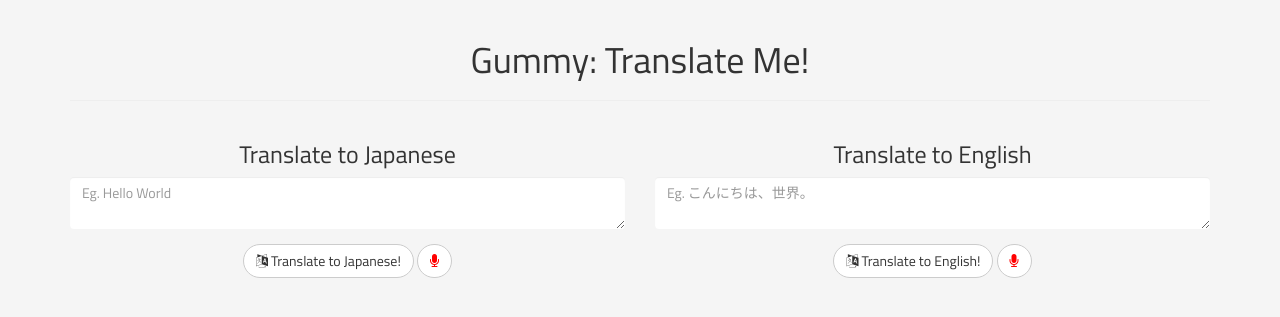
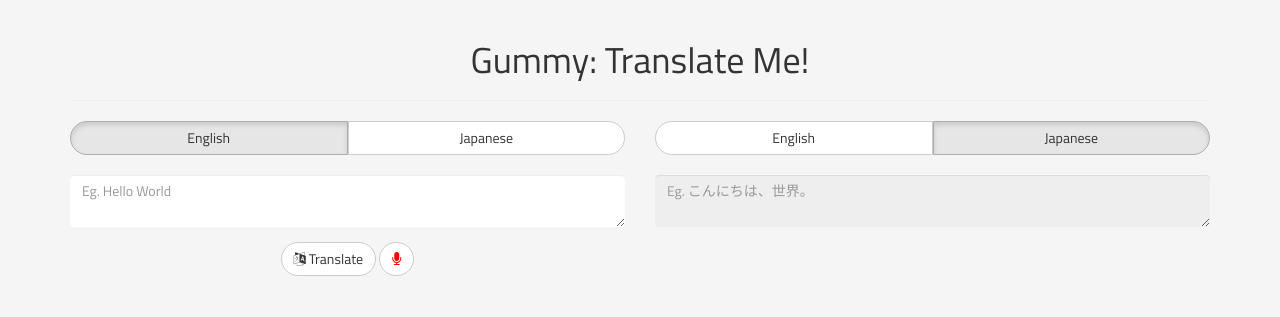
Before and after one commit to jnsoo123/gummy2, a Flask app: page / in a window 1280 px wide. Shown: the top 317 px of the page. Run offline with Flask 2, Linux system fonts and the light colour scheme; some libraries are stand-ins or nearby versions.

Commit message:
refactored app

```diff
--- a/gummy2/gummy2.py
+++ b/gummy2/gummy2.py
@@ -18,27 +18,30 @@ def home():
     remove_files()
     return render_template('home.html')
 
-@app.route('/_ja_translate', methods=['GET'])
-def ja_translate():
+@app.route('/_translate', methods=['GET'])
+def translate():
     remove_files()
-    text = request.args.get('text', '', type=str)
 
-    translate = Translator(to_lang='ja', from_lang='en-US')
-    translated_text = translate.translate(text)
+    text = request.args.get('text', '', type=unicode)
+    lang_to = request.args.get('lang_to', '', type=str)
+    lang_from = request.args.get('lang_from', '', type=str)
 
-    save_speech_mp3_files(text, translated_text)
-    return jsonify(translated_text)
+    print request.args
 
-@app.route('/_en_translate', methods=['GET'])
-def en_translate():
-    remove_files()
-    text = request.args.get('text', '', type=unicode)
+    translate = Translator(to_lang=lang_to, from_lang=lang_from)
 
-    translate = Translator(to_lang='en-US', from_lang='ja')
-    translated_text = urllib.quote(translate.translate(text.encode('utf-8')))
+    try:
+        translated_text = translate.translate(text)
+    except KeyError:
+        try:
+            translated_text = translate.translate(str(text))
+        except UnicodeEncodeError:
+            translated_text = urllib.quote(translate.translate(text.encode('utf-8')))
+    except UnicodeEncodeError:
+        translated_text = urllib.quote(translate.translate(text.encode('utf-8')))
 
-    save_speech_mp3_files(urllib.unquote(translated_text), text)
-    return jsonify(translated_text)
+    save_speech_mp3_files(text, translated_text, lang_from, lang_to)
+    return jsonify(urllib.unquote(translated_text))
 
 @app.route('/_record_voice', methods=['POST'])
 def record_voice():
@@ -74,13 +77,13 @@ def record_voice():
         print 'text: ' + text
         return jsonify(text)
 
-def save_speech_mp3_files(en_text, ja_text):
+def save_speech_mp3_files(text, translated_text, text_lang, translated_text_lang):
     UPLOAD_FOLDER = os.path.dirname(os.path.abspath(__file__))
     print UPLOAD_FOLDER
 
-    tts_en = gTTS(text=en_text, lang='en')
+    tts_en = gTTS(text=text.encode('utf-8'), lang=text_lang)
     tts_en.save(os.path.join(UPLOAD_FOLDER, 'static', 'en_speech.mp3'))
-    tts_ja = gTTS(text=ja_text.encode('utf-8'), lang='ja')
+    tts_ja = gTTS(text=translated_text.encode('utf-8'), lang=translated_text_lang)
     tts_ja.save(os.path.join(UPLOAD_FOLDER, 'static', 'ja_speech.mp3'))
 
 def remove_files():
--- a/gummy2/templates/home.html
+++ b/gummy2/templates/home.html
@@ -5,13 +5,16 @@
 $SCRIPT_ROOT = {{ request.script_root|tojson|safe }};
 
 $(function(){
-  var translateToJapaneseButton = $('#translateToJapanese');
-  var translateToEnglishButton  = $('#translateToEnglish');
-  var recordToJapaneseButton    = $('#recordToJapanese');
+  var translateButton           = $('#translateButton');
+
+  var recordButton              = $('#recordVoice');
   var recordToEnglishButton     = $('#recordToEnglish');
+
   var alert                     = $('#unableToUnderstandAlert');
+
   var playRecordEnglish         = $('#playRecordEnglish');
   var playRecordJapanese        = $('#playRecordJapanese');
+
   var audioEnglish              = document.getElementById('audioEnglish')
   var audioJapanese             = document.getElementById('audioJapanese')
 
@@ -50,16 +53,12 @@ $(function(){
 
           mediaRecorder.onstop = function(e, a){
             console.log(a);
-            if (currentRecorder == 'en-US') {
-              recordToJapaneseButton.html('Translating voice...')
-            } else {
-              recordToEnglishButton.html('Translating voice...')
-            }
+            recordButton.html('Translating voice...')
             console.log('recorder stopped');
             var blob = new Blob(chunks, { 'type': 'audio/ogg;codecs=opus' });
             var form = new FormData();
             form.append('file', blob);
-            form.append('language', currentRecorder)
+            form.append('language', translateButton.attr('data-from'))
             $.ajax({
               type: 'POST',
               url: $SCRIPT_ROOT + '/_record_voice',
@@ -68,25 +67,27 @@ $(function(){
               contentType: false
             }).done(function(data){
               console.log(data);
-              if (currentRecorder == 'en-US') {
-                recordToJapaneseButton.html('<i class="fa fa-microphone"></i>');
-              } else {
-                recordToEnglishButton.html('<i class="fa fa-microphone"></i>');
-              }
+              recordButton.html('<i class="fa fa-microphone"></i>');
               if(data != 'Unable to understand'){
-                if (currentRecorder == 'en-US') {
-                  $('#textTranslateToJapanese').val(data);
-                  translateToJapaneseButton.click();
-                } else {
-                  $('#textTranslateToEnglish').val(data);
-                  translateToEnglishButton.click();
-                }
+                $('#textTranslateToJapanese').val(data);
+                translateButton.click();
               } else {
                 alert.show().delay(5000).fadeOut();
               }
             });
             chunks = [];
           }
+
+          $('.btn-group a').click(function(){
+            $(this).parent().children().removeClass('active');
+            $(this).addClass('active');
+
+            if ($(this).parent().is('#btn-group__left')) {
+              translateButton.attr('data-from', $(this).data('lang'));
+            } else {
+              translateButton.attr('data-to', $(this).data('lang'));
+            }
+          });
 
           playRecordEnglish.click(function(){
             $(this).html('Playing...')
@@ -100,14 +101,16 @@ $(function(){
             audioJapanese.play();
           });
 
-          translateToJapaneseButton.bind('click', function(){
-            translateToJapaneseButton.text('Translating to Japanese...')
+          translateButton.bind('click', function(){
+            translateButton.text('Translating...')
 
-              $.getJSON($SCRIPT_ROOT + '/_ja_translate', {
-                text: $('#textTranslateToJapanese').val()
+              $.getJSON($SCRIPT_ROOT + '/_translate', {
+                text: $('#textTranslateToJapanese').val(),
+                lang_to: $(this).attr('data-to'),
+                lang_from: $(this).attr('data-from')
               }, function(data){
                 $('#textTranslateToEnglish').val(data);
-                translateToJapaneseButton.html('<i class="fa fa-language"></i> Translate to Japanese!');
+                translateButton.html('<i class="fa fa-language"></i> Translate');
                 timestamp = Date.now();
                 en_path = '/static/en_speech.mp3?timestamp=' + timestamp;
                 $('#audioEnglish').attr('src', en_path);
@@ -119,44 +122,12 @@ $(function(){
             return false
           });
 
-          translateToEnglishButton.bind('click', function(){
-            translateToEnglishButton.text('Translating to English...');
-
-            $.getJSON($SCRIPT_ROOT + '/_en_translate', {
-              text: $('#textTranslateToEnglish').val()
-            }, function(data){
-              $('#textTranslateToJapanese').val(decodeURIComponent(data));
-              translateToEnglishButton.html('<i class="fa fa-language"></i> Translate to English!');
-              timestamp = Date.now();
-              ja_path = '/static/ja_speech.mp3?timestamp=' + timestamp;
-              $('#audioJapanese').attr('src', ja_path);
-              en_path = '/static/en_speech.mp3?timestamp=' + timestamp;
-              $('#audioEnglish').attr('src', en_path);
-              playRecordEnglish.show();
-              playRecordJapanese.show();
-            });
-          });
-
-          recordToJapaneseButton.on('mousedown', function(){
+          recordButton.on('mousedown', function(){
             currentRecorder = 'en-US';
-            recordToJapaneseButton.html('Recording...');
-            mediaRecorder.start();
-            console.log(mediaRecorder.state);
-            console.log('Recorder Started');
-          }).on('mouseup mouseleave', function(){
-            mediaRecorder.stop();
-            console.log(mediaRecorder.state);
-            console.log('Recorder stopped');
-            recordToJapaneseButton.html('Record');
-          });
-
-          recordToEnglishButton.on('mousedown', function(){
-            currentRecorder = 'ja';
-            recordToEnglishButton.html('Recording...');
+            recordButton.html('Recording...');
             mediaRecorder.start();
           }).on('mouseup mouseleave', function(){
             mediaRecorder.stop();
-            recordToEnglishButton.html('Record');
           });
         },
         function(err){
@@ -184,7 +155,11 @@ $(function(){
   <hr />
   <div class="row">
     <div class="col-sm-6 col-xs-12">
-      <h3 class="text-center">Translate to Japanese</h3>
+      <div id='btn-group__left' class="btn-group btn-group-justified">
+        <a class="btn btn-default active" data-lang='en-US'>English</a>
+        <a class="btn btn-default" data-lang='ja'>Japanese</a>
+      </div>
+      <br />
       <div class="form-group">
         <textarea class='form-control' placeholder='Eg. Hello World' id='textTranslateToJapanese' required >{{ translated_en_text }}</textarea>
       </div>
@@ -194,15 +169,21 @@ $(function(){
         </audio>
       </div>
       <div class="form-group text-center">
-        <button type='button' class='btn btn-default' id='translateToJapanese'><i class='fa fa-language'></i> Translate to Japanese!</button>
-        <button type='button' class='btn btn-default' id='recordToJapanese' style='color: red;'><i class='fa fa-microphone'></i></button>
+        <button type='button' class='btn btn-default' id='translateButton' data-from='en-US' data-to='ja'>
+          <i class='fa fa-language'></i> Translate
+        </button>
+        <button type='button' class='btn btn-default' id='recordVoice' style='color: red;'><i class='fa fa-microphone'></i></button>
         <button type='button' class='btn btn-danger' id='playRecordEnglish'><i class='fa fa-play'></i></button>
       </div>
     </div>
     <div class="col-sm-6 col-xs-12">
-      <h3 class="text-center">Translate to English</h3>
+      <div id='btn-group__right' class="btn-group btn-group-justified">
+        <a class="btn btn-default" data-lang='en-US'>English</a>
+        <a class="btn btn-default active" data-lang='ja'>Japanese</a>
+      </div>
+      <br />
       <div class="form-group">
-        <textarea class='form-control' placeholder='Eg. こんにちは、世界。' id='textTranslateToEnglish' required >{{ translated_ja_text }}</textarea>
+        <textarea disabled class='form-control' placeholder='Eg. こんにちは、世界。' id='textTranslateToEnglish' required >{{ translated_ja_text }}</textarea>
       </div>
       <div class='text-center'>
         <audio id='audioJapanese' controls>
@@ -210,8 +191,6 @@ $(function(){
         </audio>
       </div>
       <div class="form-group text-center">
-        <button type='button' class='btn btn-default' id='translateToEnglish'><i class='fa fa-language'></i> Translate to English!</button>
-        <button type='button' class='btn btn-default' id='recordToEnglish' style='color: red;'><i class='fa fa-microphone'></i></button>
         <button type='button' class='btn btn-danger' id='playRecordJapanese'><i class='fa fa-play'></i></button>
       </div>
     </div>
```
Also changed, not shown: 1 other file.
